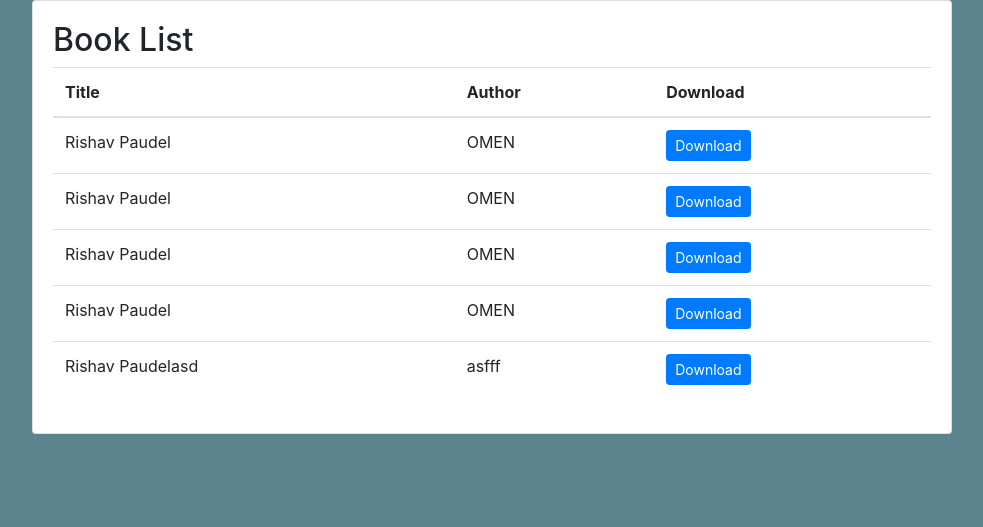
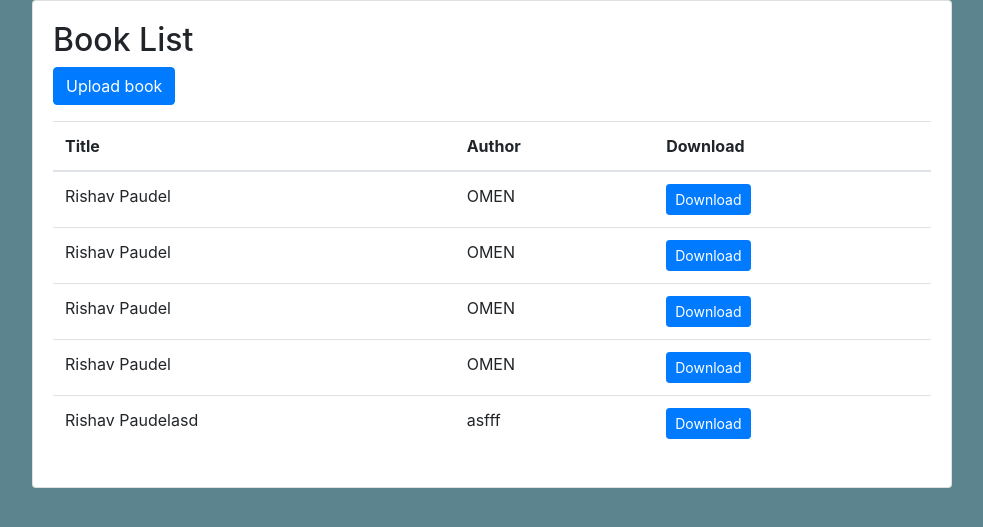
Before and after one commit to rissuuuu/DjangoSeries, a Django app: page /booklist/ in a window 1280 px wide. Shown: the part 56-583 px from the top of the page, without its empty margins (148-1131 px from the left). Run offline with Django 3.2, Linux system fonts and the light colour scheme; data comes from the database, SQL or seed files in the repository; some libraries are stand-ins or nearby versions.

Commit message:
FIleupload django

```diff
--- a/DjangoFileUpload/fileupload/fileupload/templates/book_list.html
+++ b/DjangoFileUpload/fileupload/fileupload/templates/book_list.html
@@ -3,7 +3,11 @@
 
 {% block content %}
   <h2>Book List</h2>
+<p>
+  <a href="{% url 'uploadbook' %}" class="btn btn-primary">Upload book</a>
 
+
+</p>
 <table class="table">
   <thead>
   <tr>
```
